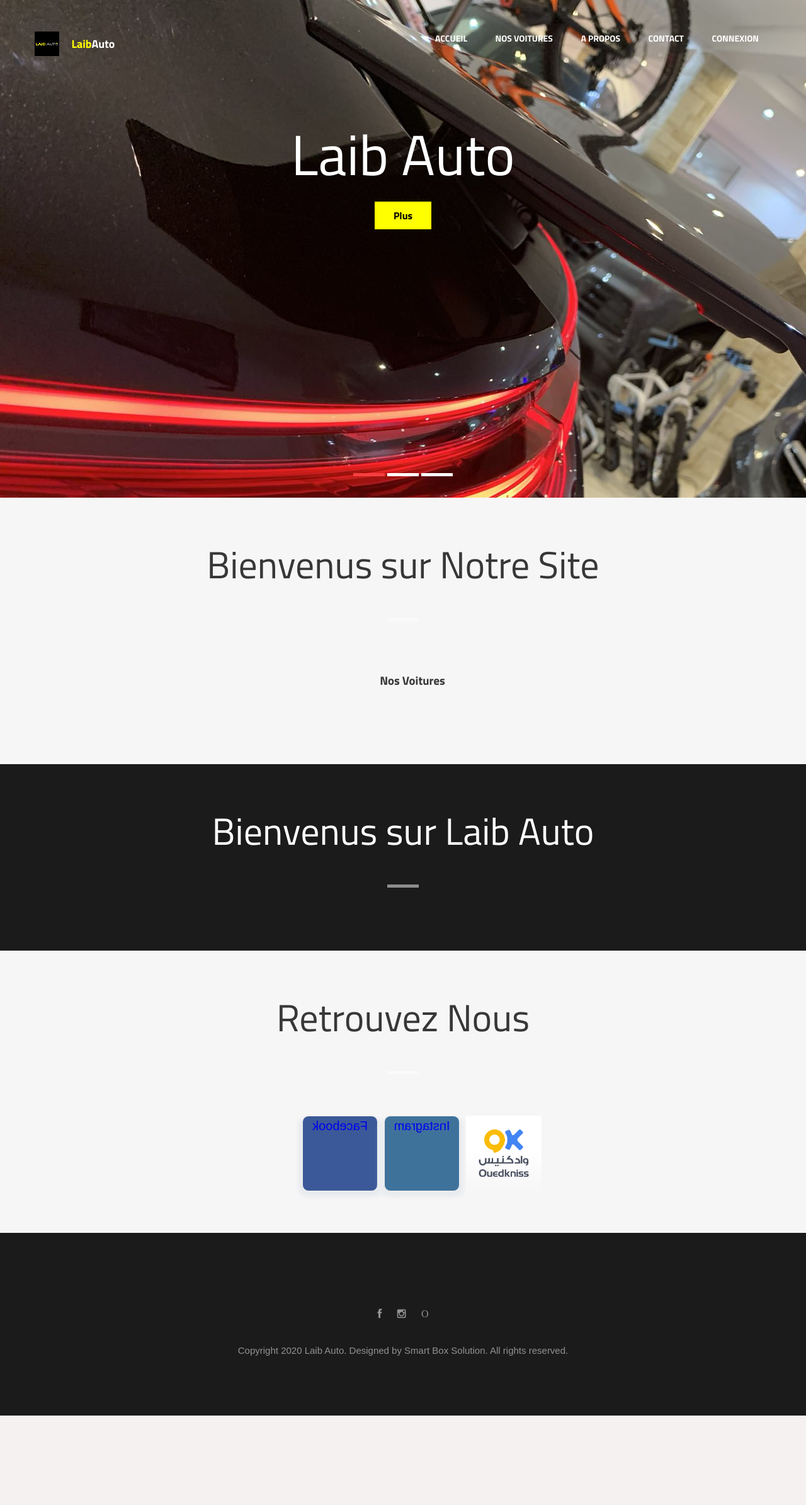
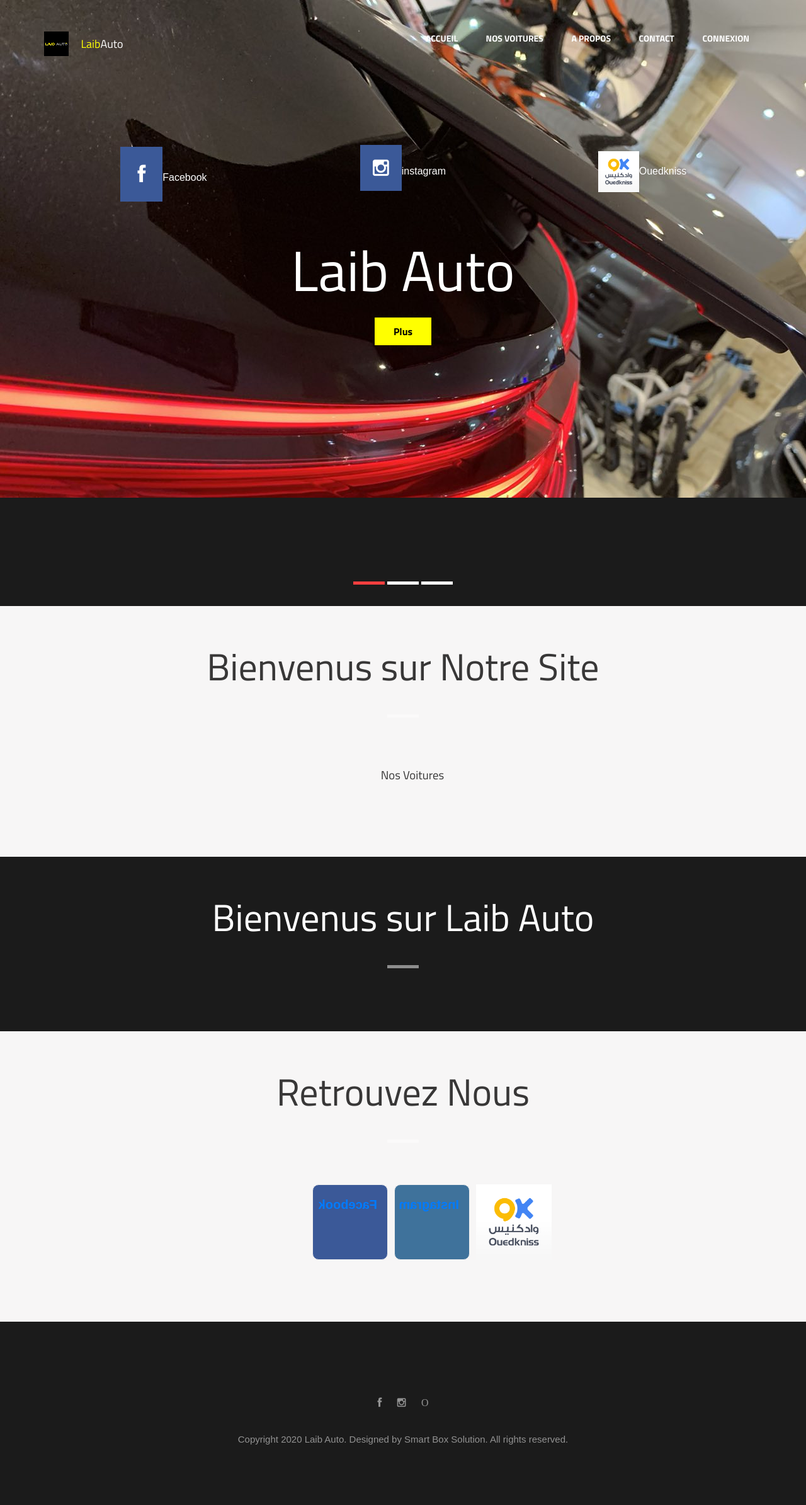
Before and after one commit to waliddamou/Cars-rental-website-, a Python web app: template templates/index.html in a window 1280 px wide. Shown: the whole page at 63% size. Before the commit the page ends 2247 px from the top, so only its background shows below. Run offline with Jinja, Linux system fonts and the light colour scheme; the template is opened without the code that fills it, so the values that code supplies are empty; some libraries are stand-ins or nearby versions.

Commit message:
final commit

```diff
--- a/templates/index.html
+++ b/templates/index.html
@@ -4,6 +4,7 @@
 		<meta charset="UTF-8">
 		<meta http-equiv="X-UA-Compatible" content="IE=edge">
 		<meta name="viewport" content="width=device-width, initial-scale=1.0,maximum-scale=1">
+		<link rel="stylesheet" href="https://maxcdn.bootstrapcdn.com/bootstrap/4.0.0/css/bootstrap.min.css" integrity="sha384-Gn5384xqQ1aoWXA+058RXPxPg6fy4IWvTNh0E263XmFcJlSAwiGgFAW/dAiS6JXm" crossorigin="anonymous">
 
 		<title>Laib Auto</title>
 
@@ -54,7 +55,6 @@
     border-radius: 10px;
     cursor: pointer;
     border: 1px solid #eee;
-    box-shadow: 5px 6px 6px 2px #e9ecef;
     padding: 45px
 }
 
@@ -68,7 +68,6 @@
     border-radius: 10px;
     transform: rotateY(180deg);
     border: 1px solid #eee;
-    box-shadow: 5px 6px 6px 2px #e9ecef;
     padding: 4px
 }
 
@@ -128,27 +127,79 @@
 						</ul>
 					</nav>
 					<nav class="mobile-navigation"></nav>
+
+
 				</div>
+
+
 			</header> <!-- .site-header -->
 
-			<main class="main-content">
+			<main class="main-content text-center">
+
 				<div class="hero hero-slider">
+
 					<ul class="slides">
 						<li data-bg-image="{{url_for('static',filename='dummy/img1.jpg') }}">
-							<div class="container">
-								<h2 class="slide-title" style="color:white">Laib Auto</h2>
+							<div class="container" style=" margin-top: 70px;">
+								<div class="row align-items-start">
+									<div class="col-md-4" style="padding: 40px;">
+									<a href="https://www.facebook.com/Laib-auto-101391698318905" style="text-align: center;background: #3B5998;color: white;font-size: 30px; padding: 27px"><i class="fa fa-facebook"></i></a>Facebook
+
+									</div>
+									<div class="col-md-4" style="padding: 30px;">
+									<a href="https://www.instagram.com/laibautomoto/?hl=en" style="text-align: center;background: #3B5998;color: white;font-size: 30px;padding: 20px "><i class="fa fa-instagram"></i></a>instagram
+								</div>
+								<div class="col-md-4" style="padding: 20px;">
+									<a href="https://www.ouedkniss.com/store/?id=6748"><img src="{{url_for('static',filename='images/oued.png')}}" style="height: 65px;width: 65px;"></a>Ouedkniss
+									</div>
+								</div>
+								<h2 class="slide-title" style="color:white;">Laib Auto</h2>
 
 								<a href="{{url_for('.OurCars')}}" class="button" style="background-color: yellow;color: black"><b>Plus</b></a>
 							</div>
 						</li>
 						<li data-bg-image="{{url_for('static',filename='dummy/img2.jpg') }}">
-							<div class="container">
+							<div class="container" style=" margin-top: 70px;">
+								<div class="row align-items-start">
+									<div class="col-md-4" style="padding: 40px;">
+									<a href="https://www.facebook.com/Laib-auto-101391698318905" style="text-align: center;background: #3B5998;color: white;font-size: 30px; padding: 27px"><i class="fa fa-facebook"></i></a>Facebook
+
+									</div>
+									<div class="col-md-4" style="padding: 30px;">
+									<a href="https://www.instagram.com/laibautomoto/?hl=en" style="text-align: center;background: #3B5998;color: white;font-size: 30px;padding: 20px "><i class="fa fa-instagram"></i></a>instagram
+								</div>
+								<div class="col-md-4" style="padding: 20px;">
+									<a href="https://www.ouedkniss.com/store/?id=6748"><img src="{{url_for('static',filename='images/oued.png')}}" style="height: 65px;width: 65px;"></a>Ouedkniss
+									</div>
+								</div>
+								<h2 class="slide-title" style="color:white;">Laib Auto</h2>
+
+								<a href="{{url_for('.OurCars')}}" class="button" style="background-color: yellow;color: black"><b>Plus</b></a>
+							</div>
+							<div class="container" style=" margin-top: 250px;">
 								<h2 class="slide-title" style="color:white">Laib Auto</h2>
 								<a href="{{url_for('.OurCars')}}}" class="button" style="background-color: yellow;color: black"><b>Plus</b></a>
 							</div>
 						</li>
 						<li data-bg-image="{{url_for('static',filename='dummy/img3.jpg') }}">
-							<div class="container">
+							<div class="container" style=" margin-top: 70px;">
+								<div class="row align-items-start">
+									<div class="col-md-4" style="padding: 40px;">
+									<a href="https://www.facebook.com/Laib-auto-101391698318905" style="text-align: center;background: #3B5998;color: white;font-size: 30px; padding: 27px"><i class="fa fa-facebook"></i></a>Facebook
+
+									</div>
+									<div class="col-md-4" style="padding: 30px;">
+									<a href="https://www.instagram.com/laibautomoto/?hl=en" style="text-align: center;background: #3B5998;color: white;font-size: 30px;padding: 20px "><i class="fa fa-instagram"></i></a>instagram
+								</div>
+								<div class="col-md-4" style="padding: 20px;">
+									<a href="https://www.ouedkniss.com/store/?id=6748"><img src="{{url_for('static',filename='images/oued.png')}}" style="height: 65px;width: 65px;"></a>Ouedkniss
+									</div>
+								</div>
+								<h2 class="slide-title" style="color:white;">Laib Auto</h2>
+
+								<a href="{{url_for('.OurCars')}}" class="button" style="background-color: yellow;color: black"><b>Plus</b></a>
+							</div>
+							<div class="container" style=" margin-top: 250px;">
 								<h2 class="slide-title" style="color:white">Laib Auto</h2>
 								<a href="{{url_for('.OurCars')}}" class="button" style="background-color: yellow;color: black"><b>Plus</b></a>
 							</div>
```
